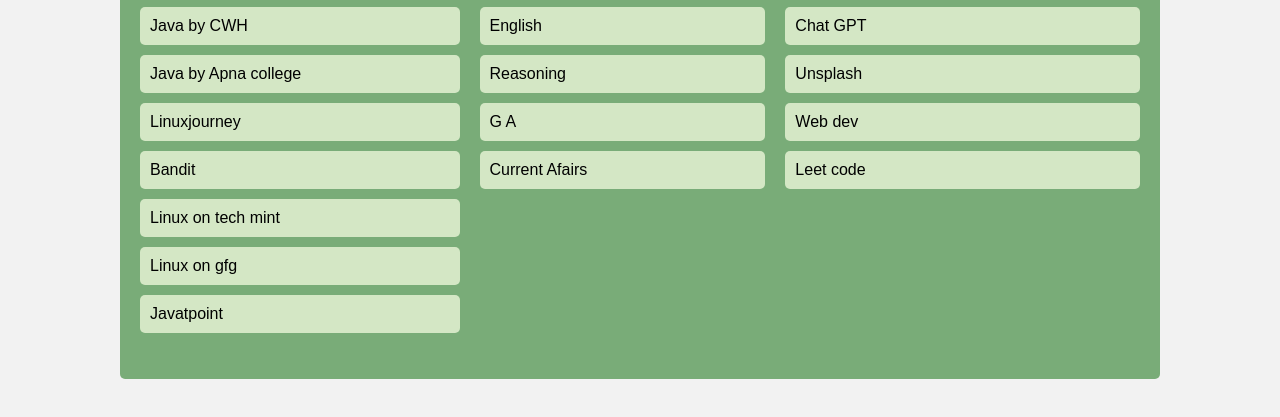
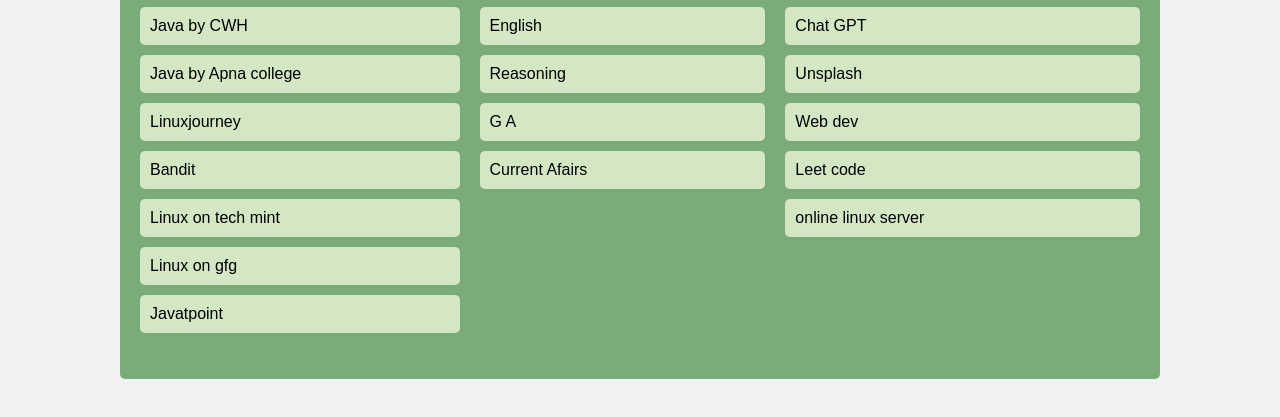
Before and after one commit to bibhumishra555/impolinks, a plain HTML site: page index.html in a window 1280 px wide. Shown: the part 281-698 px from the top of the page. Drawn offline with Linux system fonts and the light colour scheme.

Commit message:
linux server link uploaded

```diff
--- a/index.html
+++ b/index.html
@@ -103,6 +103,7 @@
                 <li><a href="https://unsplash.com/">Unsplash</a></li>
                 <li><a href="https://web.dev/">Web dev</a></li>
 		<li><a href="https://leetcode.com/">Leet code</a></li>
+		<li><a href="https://acceleratron.in/vm-linux-terminal">online linux server</a></li>
   		<!-- <li><a href="#">Resource</a></li>  -->
             </ul>
   	  </div>
```
